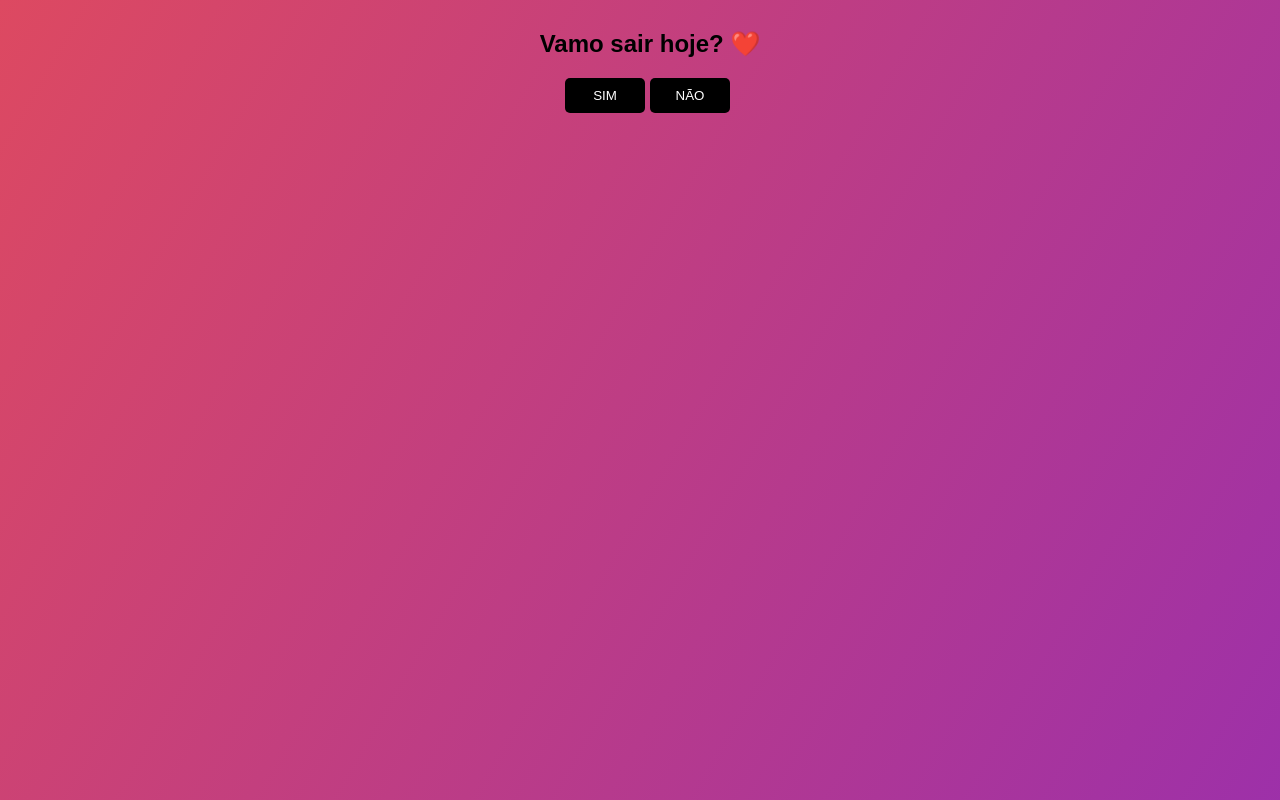
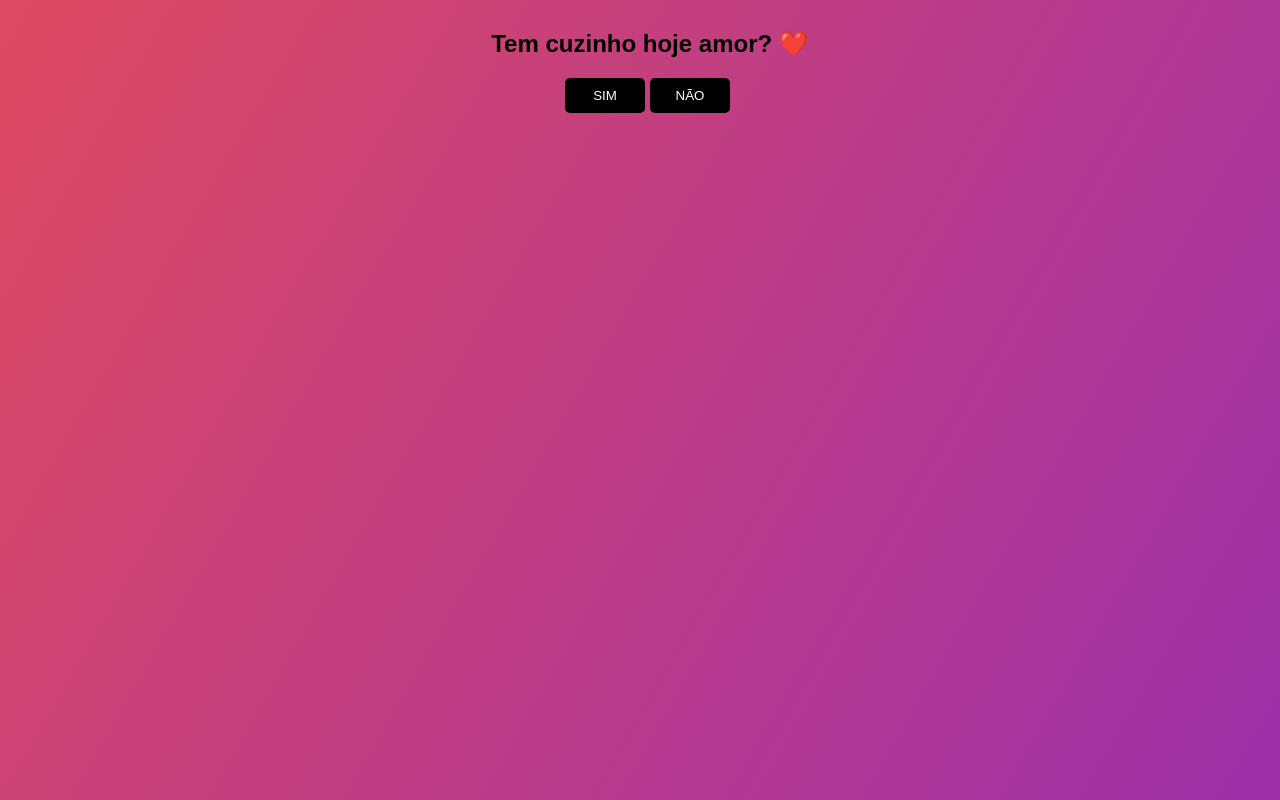
Before and after one commit to RezendeV1inicius/umpedido, a plain HTML site: page index.html in a window 1280 px wide. Drawn offline with Linux system fonts and the light colour scheme.

Commit message:
Update index.html

```diff
--- a/index.html
+++ b/index.html
@@ -11,7 +11,7 @@
 
 <body>
     <div id="conteudo">
-        <h2>Vamo sair hoje? ❤️</h2>
+        <h2>Tem cuzinho hoje amor? ❤️</h2>
         <div style="margin: auto;width: 170px;">
             <button style="position: fixed;display: block;" class="btn" onclick="sim()">SIM</button>
             <button class="btn" onclick="desvia(this)" onmouseover="desvia(this)" style="position: absolute;">NÃO</button>
```
